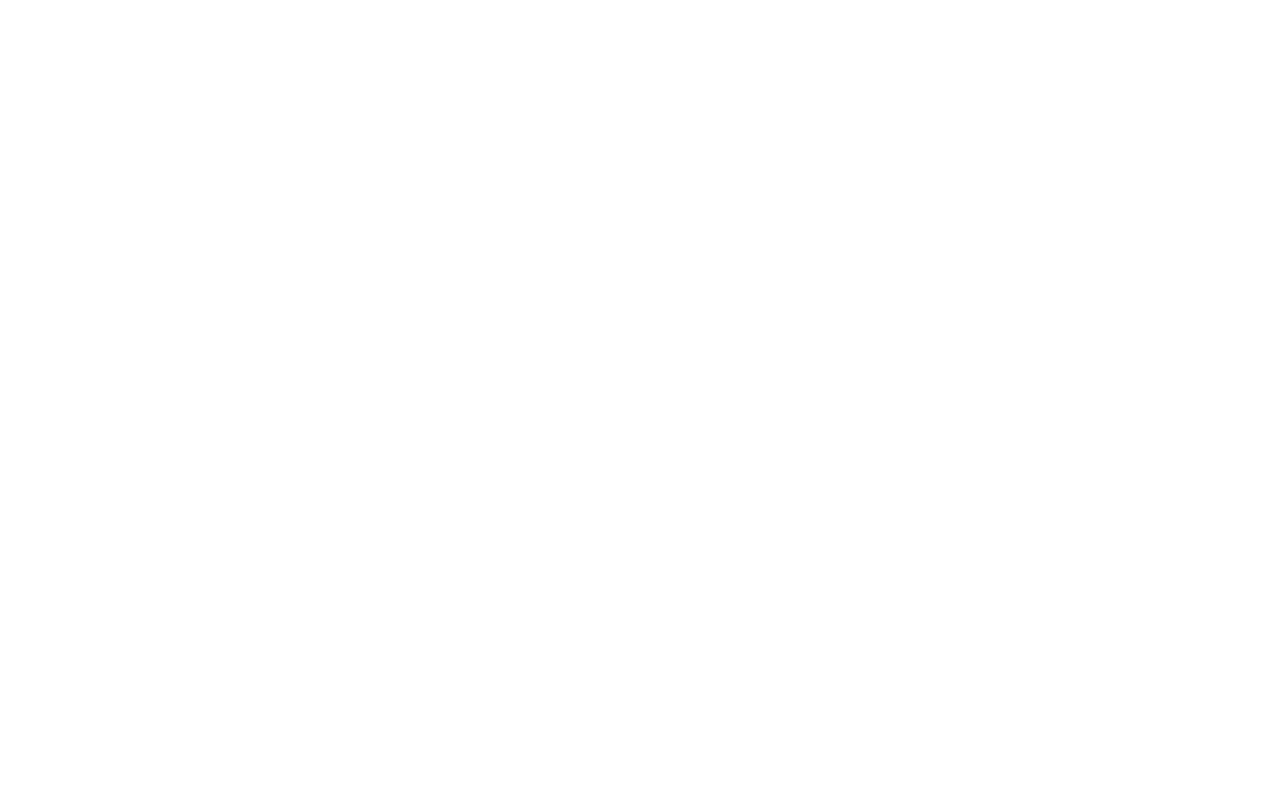
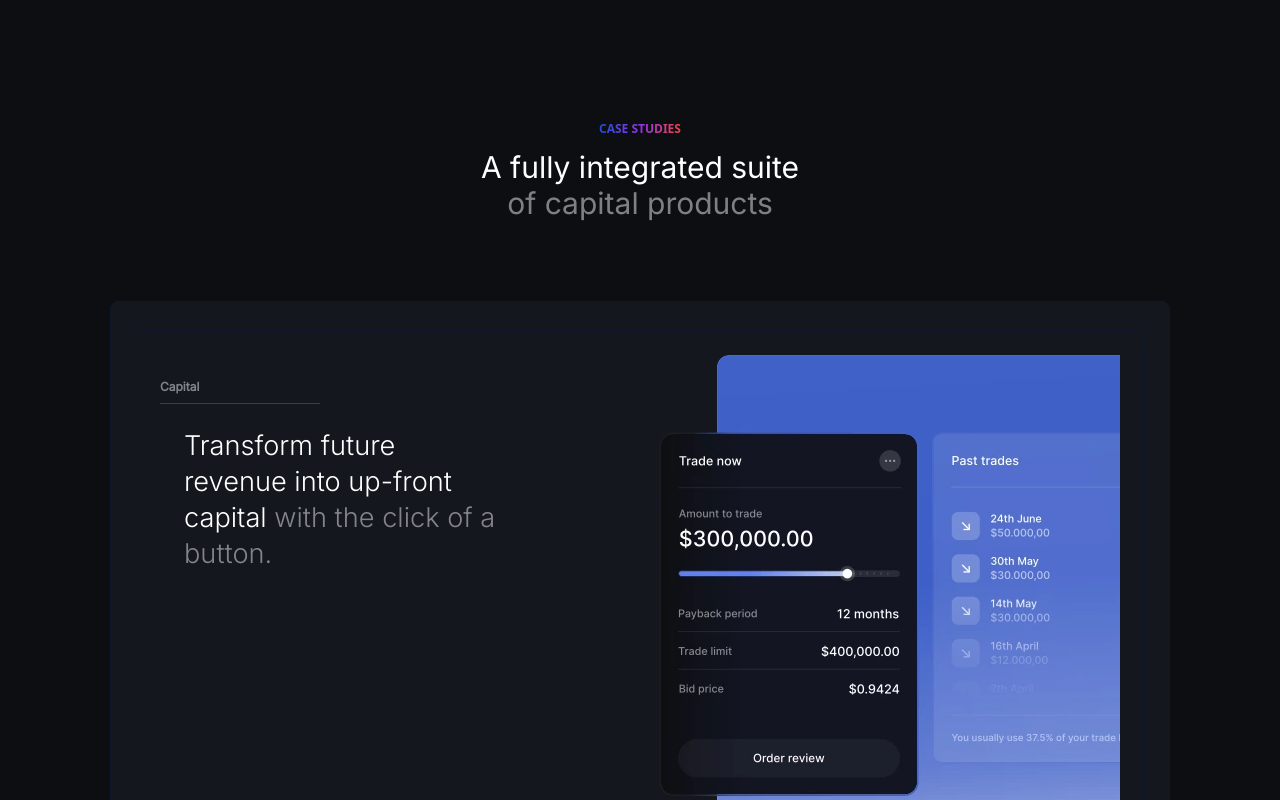
Before and after one commit to daddyloyal/Pipe-clone-app, a React (Vite) app: page / in a window 1280 px wide. Shown: the part 2000-2800 px from the top of the page. Before the commit the page ends 1913 px from the top, so only its background shows below. Built offline with nearby package versions, Linux system fonts and the light colour scheme.

Commit message:
Done with the products slider

```diff
--- a/src/App.jsx
+++ b/src/App.jsx
@@ -3,6 +3,7 @@
 import Hero from "./components/Hero/Hero";
 import logo from "./assets/pipe-logo.svg";
 import Customer from "./components/Customer/Customer";
+import Products from "./components/Products/Products";
 const App = () => {
   return (
     <div className="bg-primary w-full overflow-hidden">
@@ -11,6 +12,7 @@
           <Header />
           <Hero />
           <Customer />
+          <Products />
         </div>
 
         {/*  */}
--- a/src/components/Customer/Customer.jsx
+++ b/src/components/Customer/Customer.jsx
@@ -46,7 +46,7 @@
             See what founders are saying
           </h2>
         </div>
-        <button className="button-content bg-secondary text-white font-normal font-linear py-3 px-6 rounded-full h-fit mt-14 text-sm">
+        <button className="button-content bg-secondary text-white font-normal font-inter py-3 px-6 rounded-full h-fit mt-14 text-sm">
           Customer Stories
         </button>
       </div>
--- a/src/components/Header/Header.jsx
+++ b/src/components/Header/Header.jsx
@@ -73,7 +73,7 @@
             className={`font-inter font-normal cursor-pointer text-xs mr-4`}
           >
             <a
-              className="bg-secondary text-white font-bold py-2 px-6 rounded-full"
+              className="bg-secondary text-white font-normal font-inter py-2 px-6 rounded-full"
               href={`#`}
             >
               Start Now
--- a/src/components/Products/Products.jsx
+++ b/src/components/Products/Products.jsx
@@ -0,0 +1,78 @@
+import styles from "../style";
+import slideCapital from "../../assets/product-slide-capital.webp";
+import slideInvestors from "../../assets/product-slide-investors.webp";
+import ProductSlider from "../Swiper/SwiperSecond";
+
+const Products = () => {
+  const PRODUCT_SLIDE = [
+    {
+        title: "Capital",
+        body: "Transform future revenue into up-front capital",
+        span: "with the click of a button.",
+        image: slideCapital,
+        foot1: "Need flexible access to capital?",
+        foot2: "Get instant financing",
+        footSpan: "when you need it.",
+
+    },
+    {
+        title: "Invest",
+        body: "Invest in a new asset",
+        span: "that matches your risk and return profile",
+        image: slideInvestors,
+        foot1: "Easily manage a diverse portfolio.",
+        foot2: "Tap into a stable new asset class",
+        footSpan: "across industries",
+    },
+  ];
+
+  return (
+    <section
+      className={`${styles.boxWidth} ${styles.marginY} ${styles.paddingY}`}
+    >
+      <div className="heading mx-auto my-20">
+        <p className="text-xs font-bold text-transparent bg-gradient-to-r from-blue-700 via-purple-600 to-red-500 bg-clip-text w-fit my-3 mx-auto">
+          CASE STUDIES
+        </p>
+        <h2 className="font-normal font-inter text-white text-3xl w-fit mx-auto">
+          A fully integrated suite
+        </h2>
+        <h2 className="font-normal font-inter text-tertiary text-3xl w-fit mx-auto">
+          of capital products
+        </h2>
+      </div>
+
+      <div className="swiper-image-content my-3 w-full mx-auto max-w-screen-md flex justify-between bg-[#14171e] border border-slate-900 rounded-lg h-full py-4 px-6">
+        {/* <div className="text-content max-w-[35%] flex flex-col justify-between">
+          <div className="text-content-heading">
+            <p className="text-tertiary font-inter font-semibold text-xs border-b border-slate-700 py-2 w-40 my-6">
+              Capital
+            </p>
+            <h2 className="text-[1.7rem] leading-9 font-inter text-white font-light pl-6">
+              Transform future revenue into up-front capital{" "}
+              <span className="text-tertiary">with the click of a button.</span>
+            </h2>
+          </div>
+          <div className="text-content-footer">
+            <p className="text-xs font-inter text-tertiary font-normal">
+              Need flexible access to capital?
+            </p>
+            <p className="text-sm font-inter text-white font-normal">
+              Get instant financing{" "}
+              <span className="text-tertiary">when you need it.</span>
+            </p>
+            <button className="bg-gray-800 text-white font-medium  py-2 px-4 mt-4 rounded-full">
+              Learn More
+            </button>
+          </div>
+        </div>
+        <div className="image-content">
+          <img src={slideCapital} alt="" />
+        </div> */}
+        <ProductSlider productSlider={PRODUCT_SLIDE} />
+      </div>
+    </section>
+  );
+};
+
+export default Products;
--- /dev/null
+++ b/src/components/Swiper/SwiperSecond.jsx
@@ -0,0 +1,58 @@
+import { Navigation, Pagination, Scrollbar, A11y } from "swiper";
+
+import { Swiper, SwiperSlide } from "swiper/react";
+
+// Import Swiper styles
+import "swiper/css";
+import "swiper/css/navigation";
+import "swiper/css/pagination";
+import "swiper/css/scrollbar";
+
+function ProductSlider({ productSlider }) {
+  return (
+    <Swiper
+      // install Swiper modules
+      modules={[Navigation, Pagination, Scrollbar, A11y]}
+      spaceBetween={50}
+      slidesPerView={1}
+      loop
+      autoplay
+      onSwiper={(swiper) => console.log(swiper)}
+      onSlideChange={() => console.log("slide change")}
+    >
+      {productSlider.map((item, index) => (
+        <SwiperSlide key={index}>
+          <div className="swiper-image-content my-3 w-full mx-auto max-w-screen-md flex justify-between bg-[#14171e] border border-slate-900 rounded-lg h-full py-4 px-6">
+            <div className="text-content max-w-[35%] flex flex-col justify-between">
+              <div className="text-content-heading">
+                <p className="text-tertiary font-inter font-semibold text-xs border-b border-slate-700 py-2 w-40 my-6">
+                  {item.title}
+                </p>
+                <h2 className="text-[1.7rem] leading-9 font-inter text-white font-light pl-6">
+                  {item.body} <span className="text-tertiary">{item.span}</span>
+                </h2>
+              </div>
+              <div className="text-content-footer">
+                <p className="text-xs font-inter text-tertiary font-normal">
+                  {item.foot1}
+                </p>
+                <p className="text-sm font-inter text-white font-normal">
+                  {item.foot2}{" "}
+                  <span className="text-tertiary">{item.footSpan}</span>
+                </p>
+                <button className="bg-gray-800 text-white font-medium  py-2 px-4 mt-4 rounded-full">
+                  Learn More
+                </button>
+              </div>
+            </div>
+            <div className="image-content">
+              <img src={item.image} alt="" />
+            </div>
+          </div>
+        </SwiperSlide>
+      ))}
+    </Swiper>
+  );
+}
+
+export default ProductSlider;
--- a/src/index.css
+++ b/src/index.css
@@ -58,3 +58,8 @@
 .box-shadow {
   box-shadow: 0px 20px 100px -10px rgba(66, 71, 91, 0.1);
 }
+
+
+button {
+  font-family: 'Inter', sans-serif !important;
+}
--- a/tailwind.config.cjs
+++ b/tailwind.config.cjs
@@ -9,6 +9,7 @@
         secondary: "#15181e",
         tertiary: "#E3E5E888",
         card: "#1a1d23",
+        button: "#22262f"
       },
       fontFamily: {
         inter: ["Inter", "sans-serif"],
```
Also changed, not shown: src/assets/product-slide-capital.webp (added), src/assets/product-slide-investors.webp (added).
